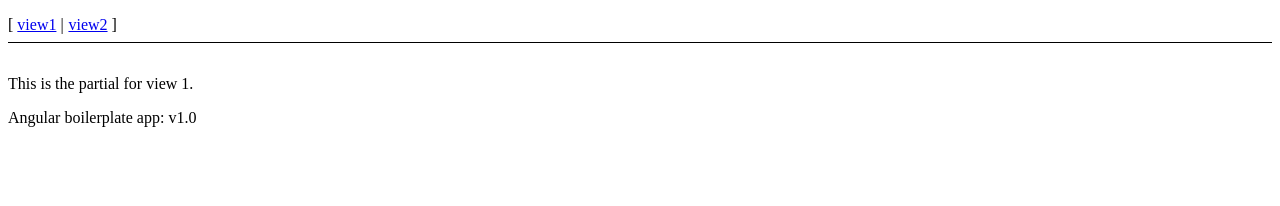
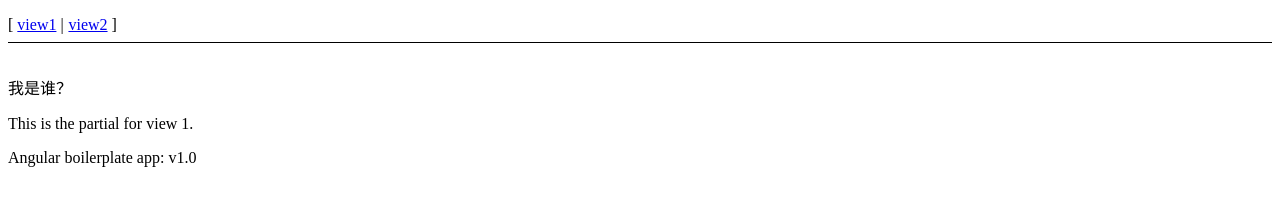
Before and after one commit to wusir-china/git-demo, a website: page app/index.html in a window 1280 px wide. Drawn offline with nearby package versions, Linux system fonts and the light colour scheme; some packages are replaced by stand-ins of ours.

Commit message:
'index改变'

```diff
--- a/app/index.html
+++ b/app/index.html
@@ -12,7 +12,7 @@
     <li><a href="#/view1">view1</a></li>
     <li><a href="#/view2">view2</a></li>
   </ul>
-
+  <p>我是谁？</p>
   <div ng-view></div>
 
   <div>Angular boilerplate app: v<span app-version></span></div>
```
